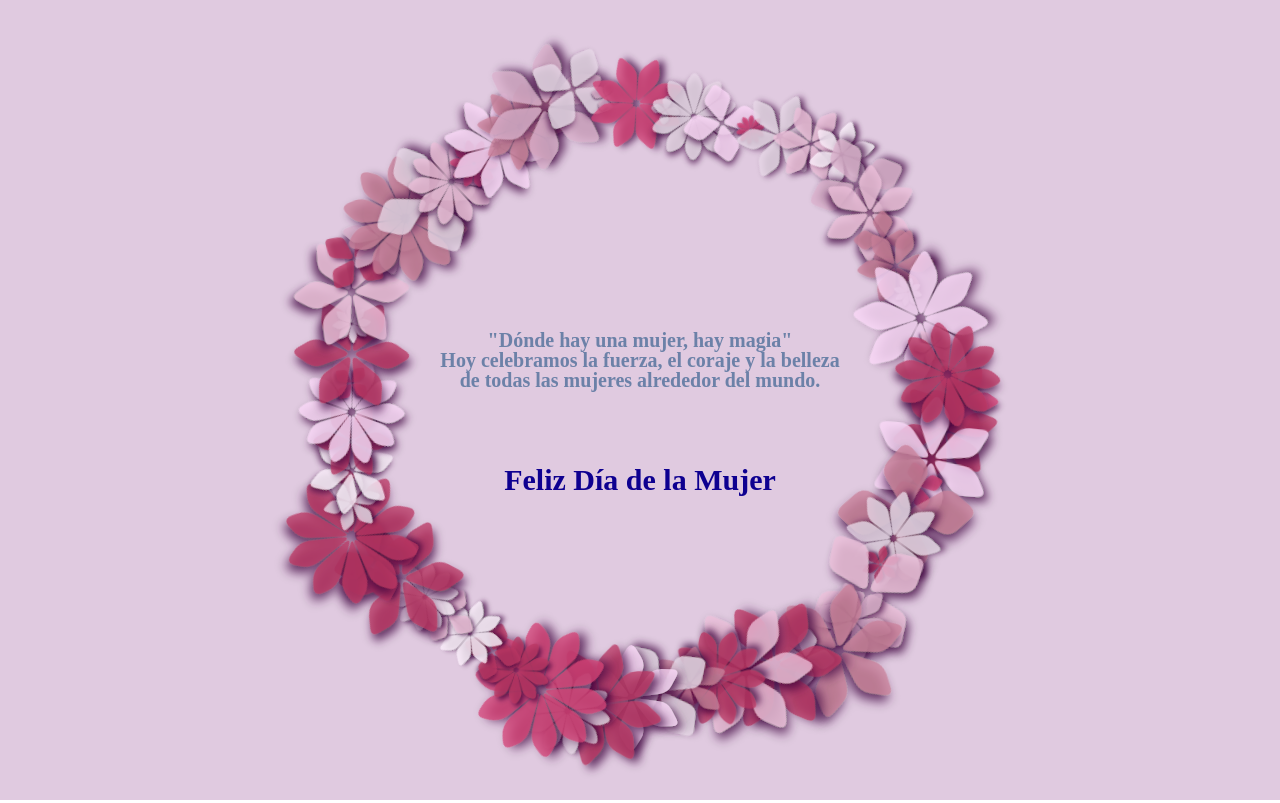
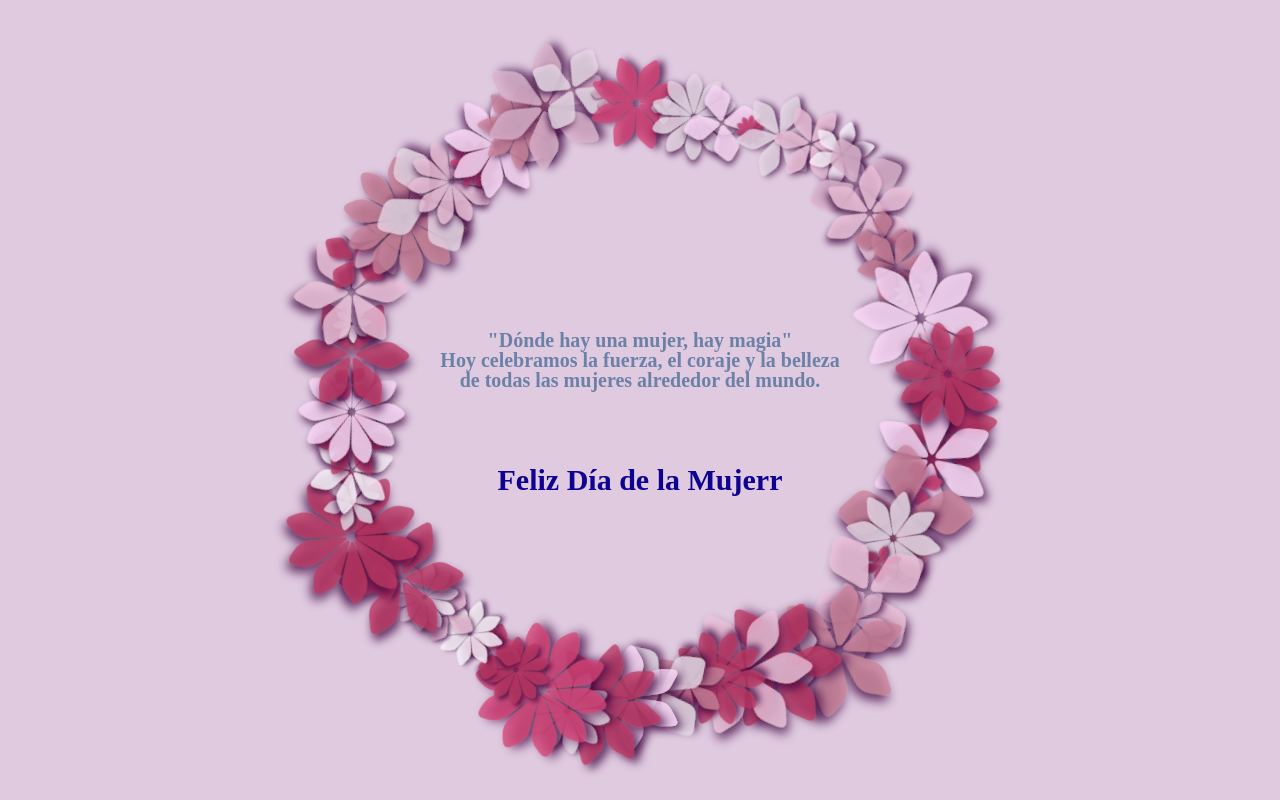
Before and after one commit to bart186/akbar20383, a plain HTML site: page index.html in a window 1280 px wide. Drawn offline with nearby package versions, Linux system fonts and the light colour scheme.

Commit message:
Update index.html

```diff
--- a/index.html
+++ b/index.html
@@ -46,7 +46,7 @@
 
 </svg>
 <!-- Texto en el centro -->
-<div id="texto1">Feliz Día de la Mujer</div>
+<div id="texto1">Feliz Día de la Mujerr</div>
 <div id="texto2">"Dónde hay una mujer, hay magia" <br>
   Hoy celebramos la fuerza, el coraje y la belleza <br>
   de todas las mujeres alrededor del mundo.
```
